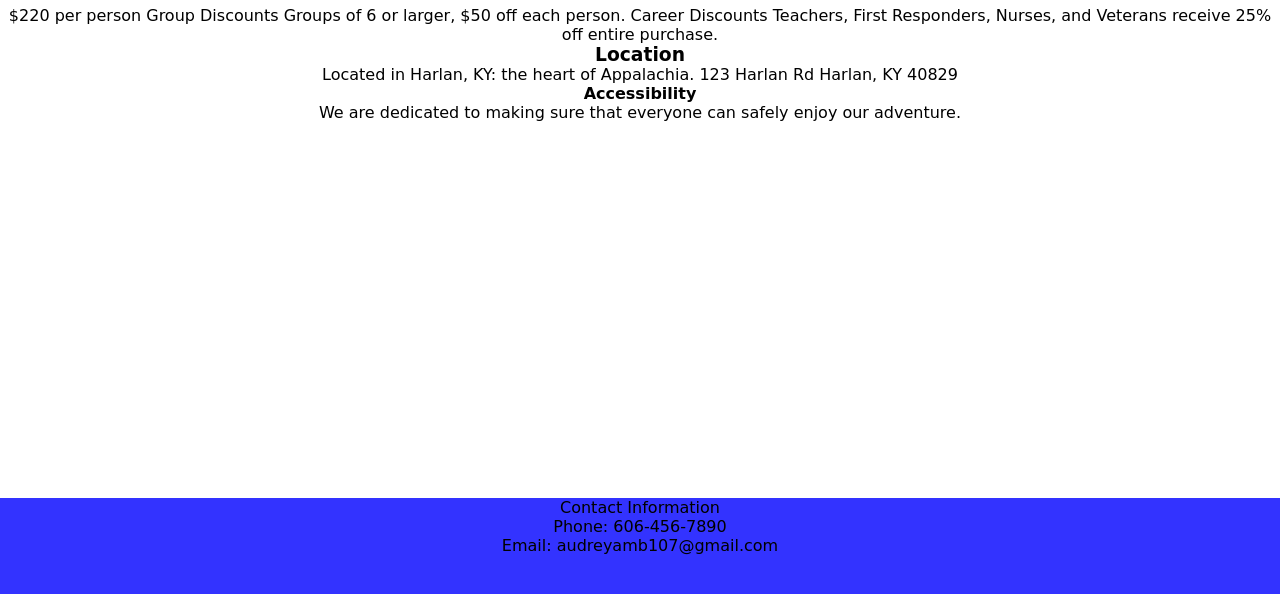
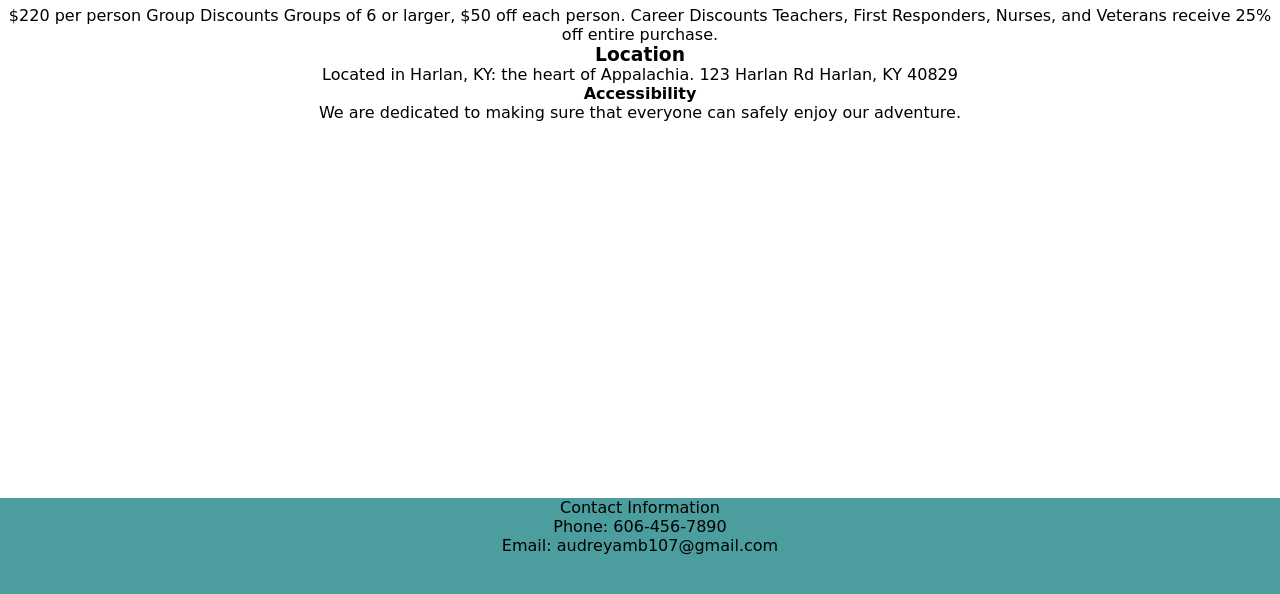
Before and after one commit to audreyamb107/My-Final-Project, a plain HTML site: page index.html in a window 1280 px wide. Shown: the part 202-796 px from the top of the page. Drawn offline with Linux system fonts and the light colour scheme.

Commit message:
footer on bottom

```diff
--- a/style.css
+++ b/style.css
@@ -121,5 +121,5 @@ input[type=checkbox]{
   bottom:0px;
   height:100px;
   width:100%;
-  background:#33F;
+  background:#4c9e9e;
 }
```
